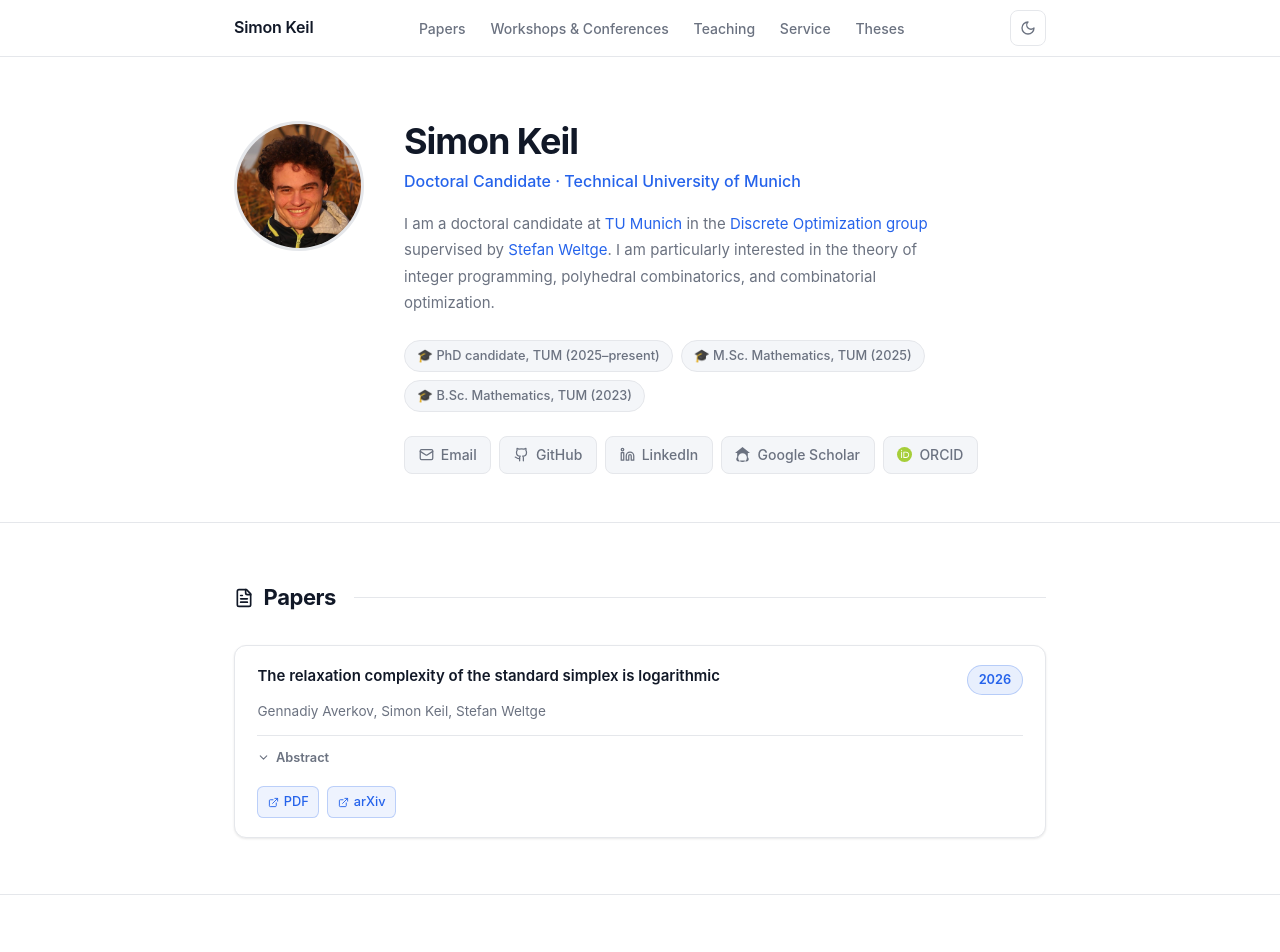
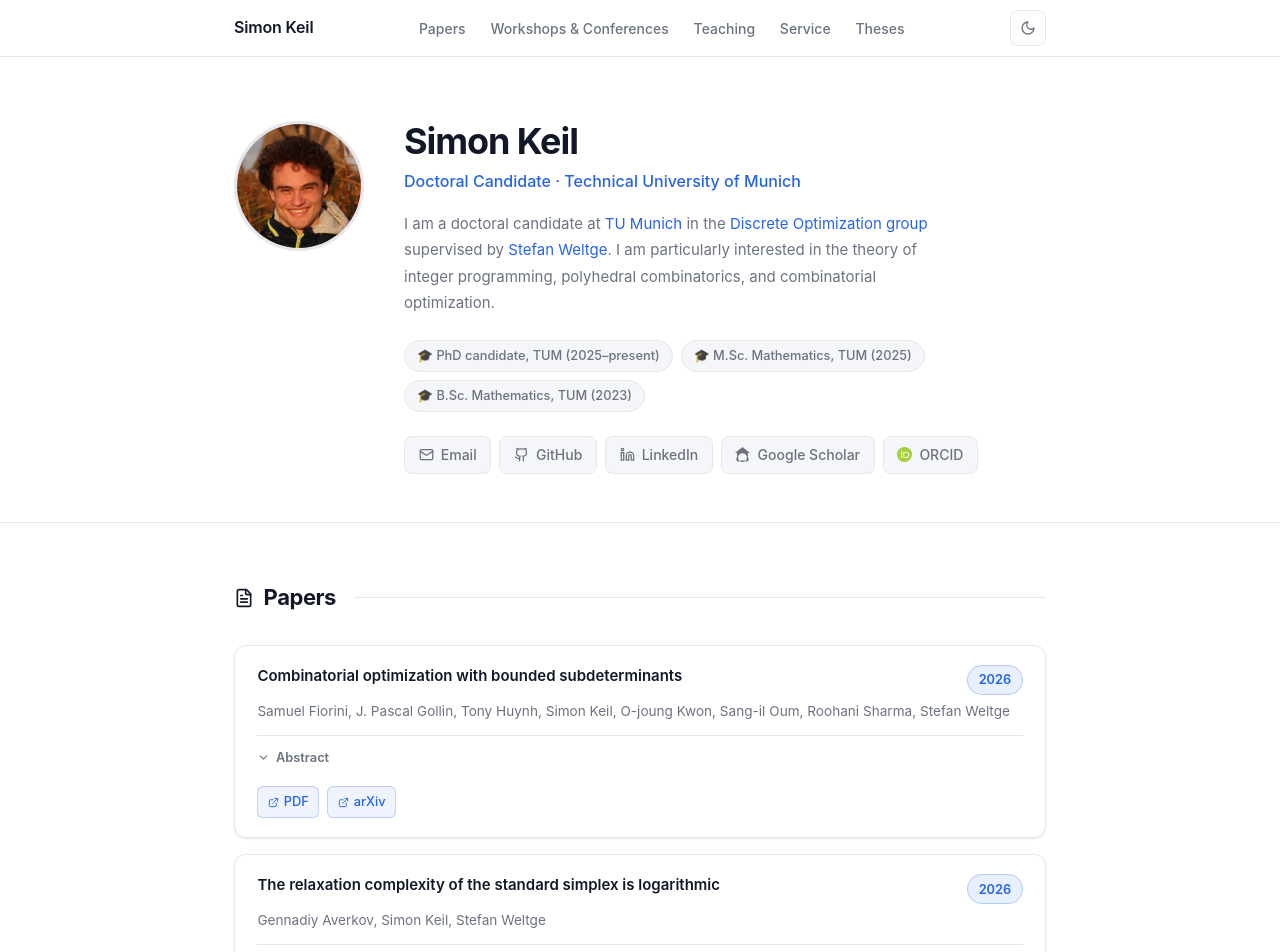
Before and after one commit to SimonKeil/simonkeil.github.io, a React (Vite) app: page / in a window 1280 px wide. Shown: the top 952 px of the page. Built offline with nearby package versions, Linux system fonts and the light colour scheme.

Commit message:
added bounded subdet

```diff
--- a/src/components/PapersSection.jsx
+++ b/src/components/PapersSection.jsx
@@ -14,6 +14,22 @@ const PAPERS = [
     ],
     abstract: String.raw`For a set $X$ of integer points, the relaxation complexity $\operatorname{rc}(X)$ is the smallest number of facets of any polyhedron $P$ such that $P \cap \Z^d = X$. In this paper, we focus on the case where $X$ is the discrete standard simplex $\Delta_d = \{\mathbf{0}, e_1, \dots, e_d\}$. We show that $\operatorname{rc}(\Delta_d) = O(\log d)$ by an explicit, elementary construction.
     This improves upon the previously best-known upper bound $\operatorname{rc}(\Delta_d) = O(d / \sqrt{\log d})$ due to Aprile, Averkov, Di Summa, and Hojny (2024) and matches an asymptotic lower bound by Averkov and Schymura (2022).`
+  },
+  {
+  id: 2,
+  title: 'Combinatorial optimization with bounded subdeterminants',
+  authors: 'Samuel Fiorini, J. Pascal Gollin, Tony Huynh, Simon Keil, O-joung Kwon, Sang-il Oum, Roohani Sharma, Stefan Weltge',
+  year: 2026,
+  tags: [],
+  links: [
+    { label: 'PDF',     href: 'https://arxiv.org/pdf/2611.13065' },
+    { label: 'arXiv',   href: 'https://arxiv.org/abs/2611.13065' },
+  ],
+  abstract: String.raw`We take a first step toward a broader study of classical combinatorial optimization problems through the maximum subdeterminants of their standard integer programming formulations, yielding new positive results for several famous (NP-hard) problems.
+  An integer matrix is totally $\Delta$-modular if every square submatrix has determinant of absolute value at most $\Delta$.
+  For every fixed $\Delta$, it has been known that maximum clique, maximum stable set, and minimum vertex cover can be solved in polynomial time on instances for which the coefficient matrix of the natural formulation is totally $\Delta$-modular. We extend this list by showing that the same holds for many other problems, including the weighted versions of maximum cut, the traveling salesman problem, feedback vertex set, odd cycle transversal, dominating set, max 2-sat, induced matching, and cluster vertex deletion, as well as for $k$-colorability and graph isomorphism.
+
+  Our proofs reveal several new ways in which bounded subdeterminants impose combinatorial structure: they bound the size or maximum degree of the input graph, bound packings of cycles and other obstructions, or yield decompositions into tractable graph classes such as forests, chordal graphs, graphs of bounded treewidth, and graphs of bounded linear mim-width.`
   },
 ]
 
```
